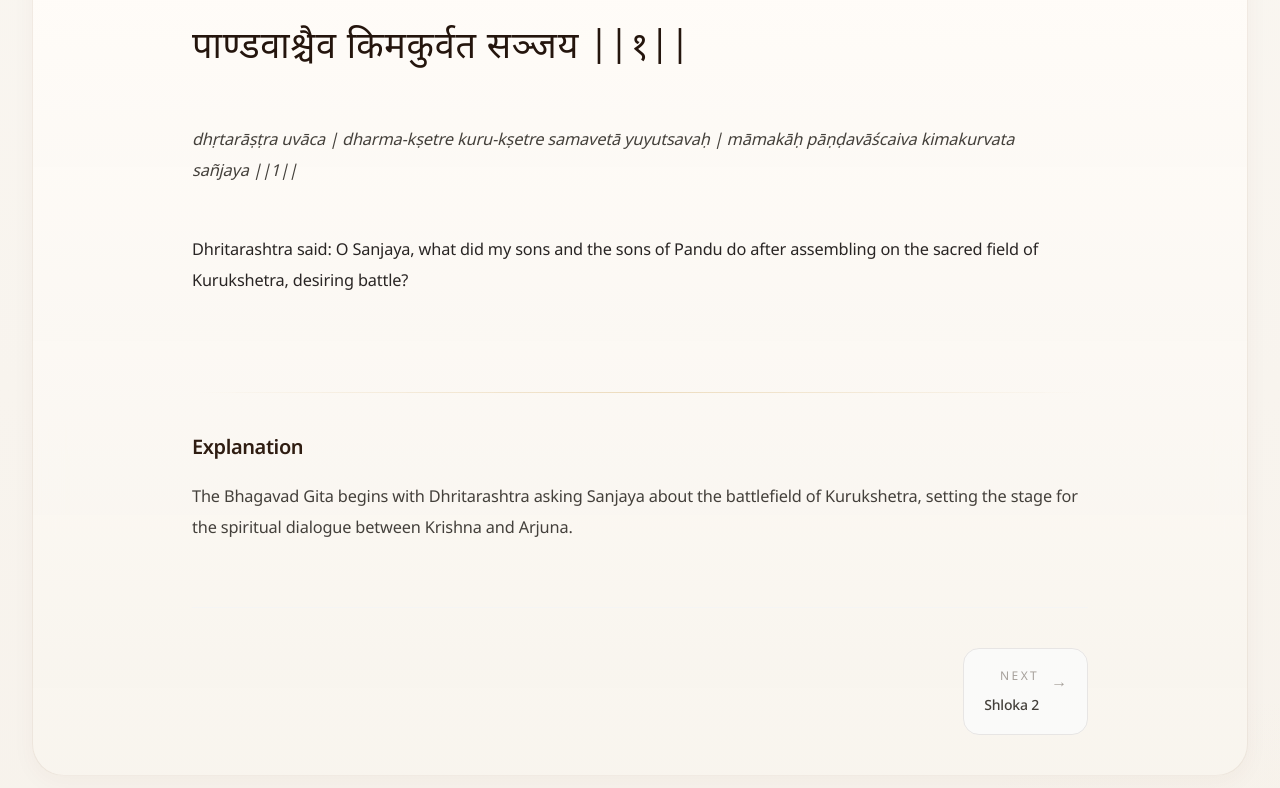
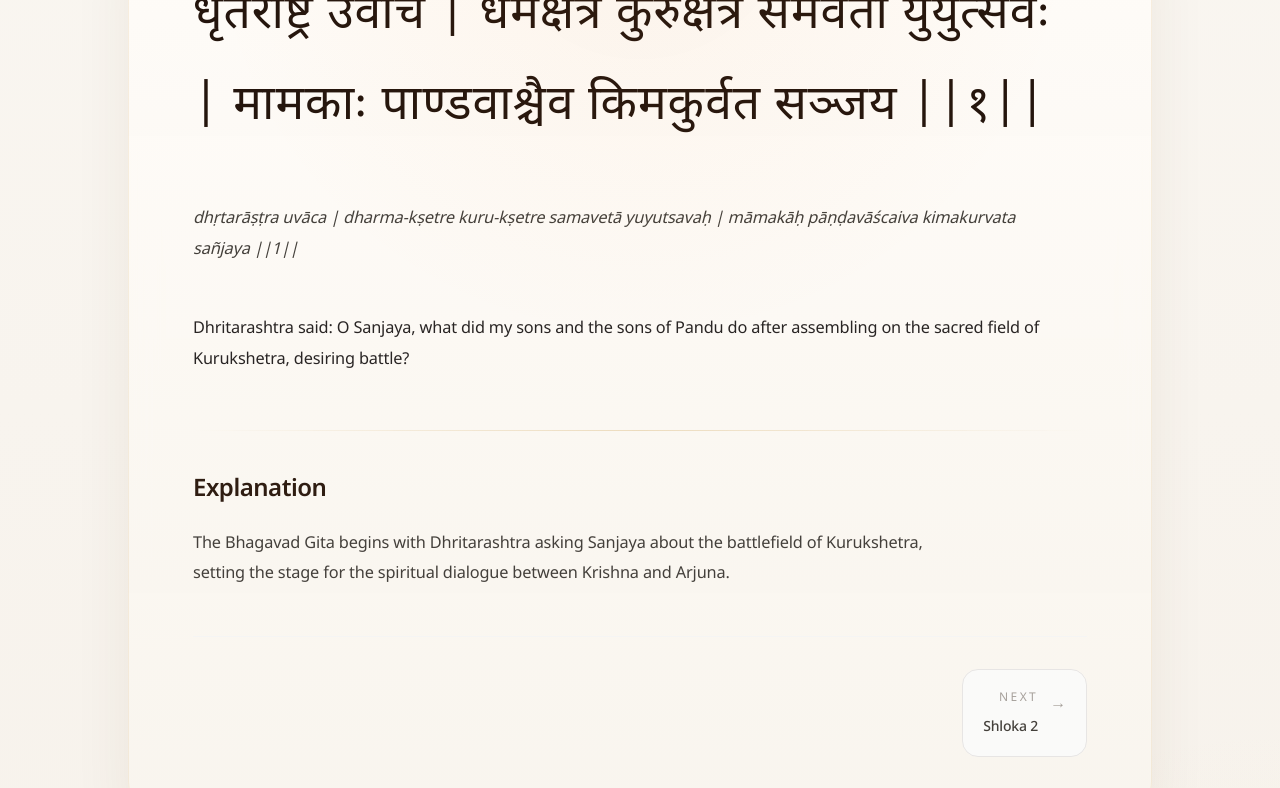
Before and after one commit to prathameshrjagtap/dharmasetu, a Next.js app: page /shlokas/bg-1-1 in a window 1280 px wide. Shown: the part 460-1248 px from the top of the page. Built offline with nearby package versions, Linux system fonts and the light colour scheme.

Commit message:
Fix slug-based chapter routing and breadcrumb navigation

```diff
--- a/app/shlokas/[shloka_id]/page.tsx
+++ b/app/shlokas/[shloka_id]/page.tsx
@@ -9,7 +9,13 @@ import Text from '@/components/shared/Text';
 import Breadcrumbs from '@/components/shared/Breadcrumbs';
 
 import { createMetadata } from '@/utils/metadata';
-import { getShlokaBySlug, getScriptureById, getChaptersByScripture, getAdjacentShlokas, } from '@/utils/dataHelpers';
+
+import {
+  getShlokaBySlug,
+  getScriptureById,
+  getChaptersByScripture,
+  getAdjacentShlokas,
+} from '@/utils/dataHelpers';
 
 interface Props {
   params: Promise<{ shloka_id: string }>;
@@ -22,8 +28,6 @@ export async function generateMetadata({
   const { shloka_id } = await params;
 
   const shloka = getShlokaBySlug(shloka_id);
-
-
 
   if (!shloka) {
     return createMetadata({
@@ -54,9 +58,11 @@ export default async function ShlokaDetailPage({
   const chapterId = shloka.chapter_id;
 
   const scripture = getScriptureById(scriptureId);
+
   const chapters = getChaptersByScripture(scriptureId);
+
   const chapter = chapters.find(
-    (c) => c.id === chapterId
+    (c) => c.slug === chapterId
   );
 
   const { previous, next } = getAdjacentShlokas(
@@ -69,6 +75,8 @@ export default async function ShlokaDetailPage({
     <Container>
 
       <SectionWrapper className="py-10 md:py-14">
+
+        {/* Breadcrumbs */}
         <div className="opacity-80">
           <Breadcrumbs
             items={[
@@ -82,7 +90,7 @@ export default async function ShlokaDetailPage({
               },
               {
                 label: chapter?.name ?? 'Chapter',
-                  href: `/scriptures/${scriptureId}/${chapterId}`,
+                href: `/scriptures/${scriptureId}/${chapter?.slug}`,
               },
               {
                 label: `Shloka ${shloka.shloka_number}`,
@@ -90,64 +98,182 @@ export default async function ShlokaDetailPage({
             ]}
           />
         </div>
+
+        {/* Header */}
         <div className="mt-6 max-w-3xl">
           <PageHeader
             title={`Shloka ${shloka.shloka_number}`}
             description={shloka.meaning}
           />
         </div>
+
+        {/* Reading Panel */}
+        <div className="sacred-fade mt-12">
+
+          <div
+            className="
+              sacred-reading-panel
+              mx-auto
+              max-w-5xl
+              rounded-[40px]
+              px-8
+              py-12
+              sm:px-12
+              sm:py-14
+              lg:px-16
+              lg:py-16
+            "
+          >
+
             {/* Sanskrit */}
-          <div className="sacred-card sacred-fade mt-12 p-10">
-
-            <div className="mx-auto max-w-4xl">
-
-              <p className="sanskrit-text text-3xl leading-[2.8rem] tracking-[0.02em] md:text-4xl md:leading-[4.5rem]">
+            <p
+              className="
+                sanskrit-text
+                text-4xl
+                leading-[4rem]
+                tracking-[0.02em]
+                text-stone-950
+                md:text-5xl
+                md:leading-[5.8rem]
+              "
+            >
               {shloka.sanskrit_text}
             </p>
 
-              <Text className="mt-10 text-base italic leading-relaxed text-stone-600">
+            {/* Transliteration */}
+            <Text
+              className="
+                mt-12
+                text-lg
+                italic
+                leading-9
+                text-stone-500
+              "
+            >
               {shloka.transliteration}
             </Text>
 
-              <Text className="mt-12 text-xl leading-10 text-stone-800">
+            {/* Meaning */}
+            <Text
+              className="
+                mt-12
+                max-w-4xl
+                text-2xl
+                leading-[3.2rem]
+                text-stone-800
+              "
+            >
               {shloka.meaning}
             </Text>
 
-              <div className="mt-14 pt-10">
+            {/* Explanation */}
+            <div className="mt-14">
+
               <div className="sacred-divider mb-10" />
 
-                <h2 className="text-xl font-semibold tracking-wide text-stone-800">
+              <h2
+                className="
+                  text-2xl
+                  font-semibold
+                  tracking-wide
+                  text-stone-800
+                "
+              >
                 Explanation
               </h2>
 
-                <Text className="mt-5 text-lg leading-8 text-stone-700">
+              <Text
+                className="
+                  mt-6
+                  max-w-3xl
+                  text-lg
+                  leading-9
+                  text-stone-700
+                "
+              >
                 {shloka.explanation}
               </Text>
 
             </div>
 
-              <div className="mt-16 flex flex-col gap-4 border-t border-stone-100 pt-10 sm:flex-row sm:items-center sm:justify-between">
+            {/* Navigation */}
+            <div
+              className="
+                mt-12
+                border-t
+                border-stone-100
+                pt-8
+              "
+            >
+
+              <div
+                className="
+                  flex
+                  flex-col
+                  gap-4
+                  sm:flex-row
+                  sm:items-center
+                  sm:justify-between
+                "
+              >
 
                 {/* Previous */}
                 <div>
                   {previous && (
                     <Link
                       href={`/shlokas/${previous.slug}`}
-                      className="group inline-flex items-start gap-3 rounded-2xl border border-stone-200 bg-stone-50 px-5 py-4 transition-all hover:border-stone-300 hover:bg-white"
+                      className="
+                        group
+                        inline-flex
+                        items-start
+                        gap-3
+                        rounded-2xl
+                        border
+                        border-stone-200
+                        bg-stone-50
+                        px-5
+                        py-4
+                        transition-all
+                        hover:border-stone-300
+                        hover:bg-white
+                      "
                     >
-                      <span className="mt-1 text-stone-400 transition-transform group-hover:-translate-x-1">
+
+                      <span
+                        className="
+                          mt-1
+                          text-stone-400
+                          transition-transform
+                          group-hover:-translate-x-1
+                        "
+                      >
                         ←
                       </span>
 
                       <div>
-                        <p className="text-xs uppercase tracking-[0.2em] text-stone-400">
+                        <p
+                          className="
+                            text-xs
+                            uppercase
+                            tracking-[0.2em]
+                            text-stone-400
+                          "
+                        >
                           Previous
                         </p>
 
-                        <p className="mt-1 text-sm font-medium text-stone-700">
+                        <p
+                          className="
+                            mt-1
+                            text-sm
+                            font-medium
+                            text-stone-700
+                          "
+                        >
                           Shloka {previous.shloka_number}
                         </p>
                       </div>
+
                     </Link>
                   )}
                 </div>
@@ -157,26 +283,67 @@ export default async function ShlokaDetailPage({
                   {next && (
                     <Link
                       href={`/shlokas/${next.slug}`}
-                      className="group inline-flex items-start gap-3 rounded-2xl border border-stone-200 bg-stone-50 px-5 py-4 transition-all hover:border-stone-300 hover:bg-white"
+                      className="
+                        group
+                        inline-flex
+                        items-start
+                        gap-3
+                        rounded-2xl
+                        border
+                        border-stone-200
+                        bg-stone-50
+                        px-5
+                        py-4
+                        transition-all
+                        hover:border-stone-300
+                        hover:bg-white
+                      "
                     >
+
                       <div className="text-right">
-                        <p className="text-xs uppercase tracking-[0.2em] text-stone-400">
+
+                        <p
+                          className="
+                            text-xs
+                            uppercase
+                            tracking-[0.2em]
+                            text-stone-400
+                          "
+                        >
                           Next
                         </p>
 
-                        <p className="mt-1 text-sm font-medium text-stone-700">
+                        <p
+                          className="
+                            mt-1
+                            text-sm
+                            font-medium
+                            text-stone-700
+                          "
+                        >
                           Shloka {next.shloka_number}
                         </p>
+
                       </div>
 
-                      <span className="mt-1 text-stone-400 transition-transform group-hover:translate-x-1">
+                      <span
+                        className="
+                          mt-1
+                          text-stone-400
+                          transition-transform
+                          group-hover:translate-x-1
+                        "
+                      >
                         →
                       </span>
+
                     </Link>
                   )}
                 </div>
 
               </div>
+            </div>
+
           </div>
         </div>
 
```
Lines whose indentation alone changed are shown as unchanged.
